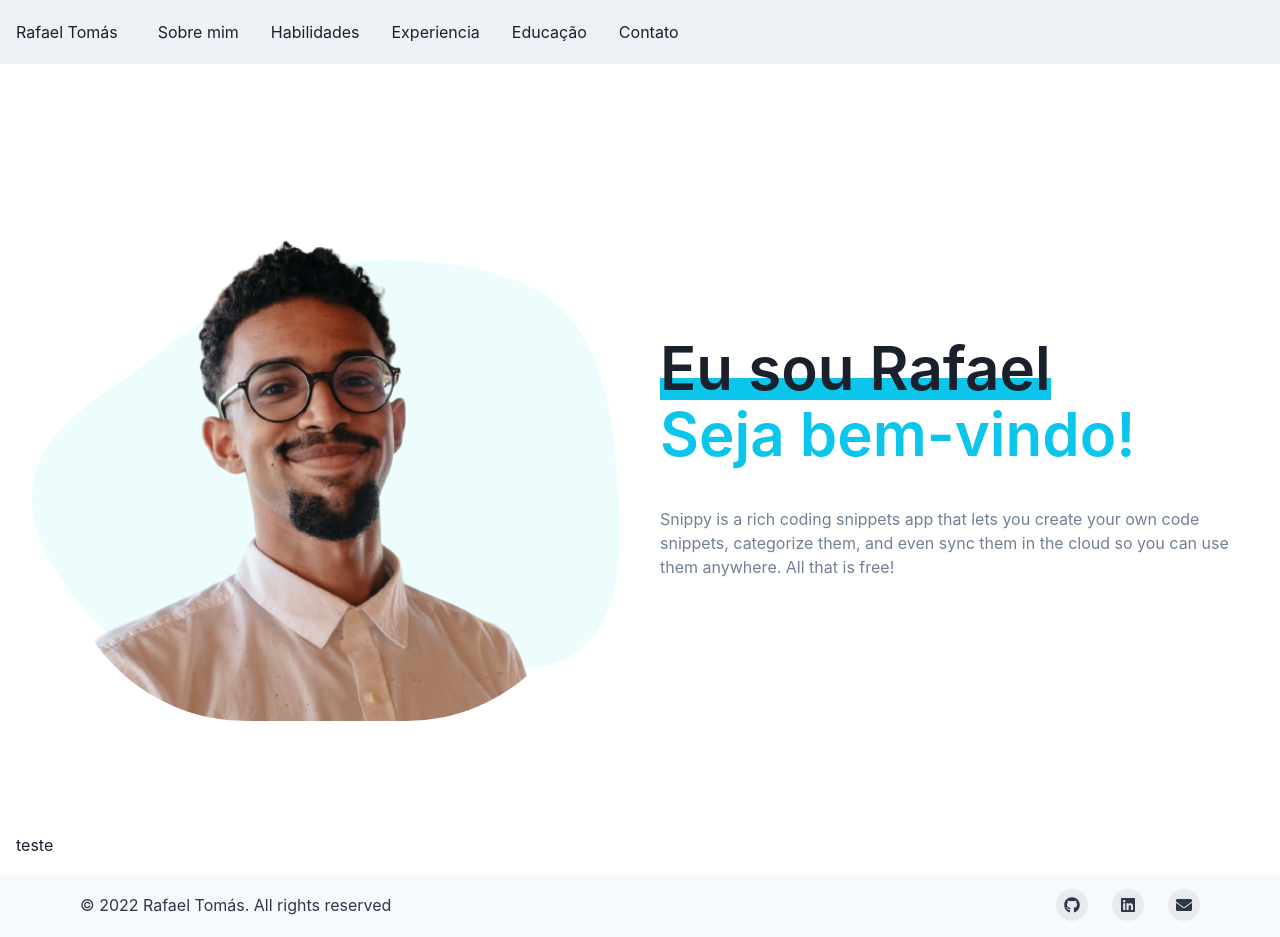
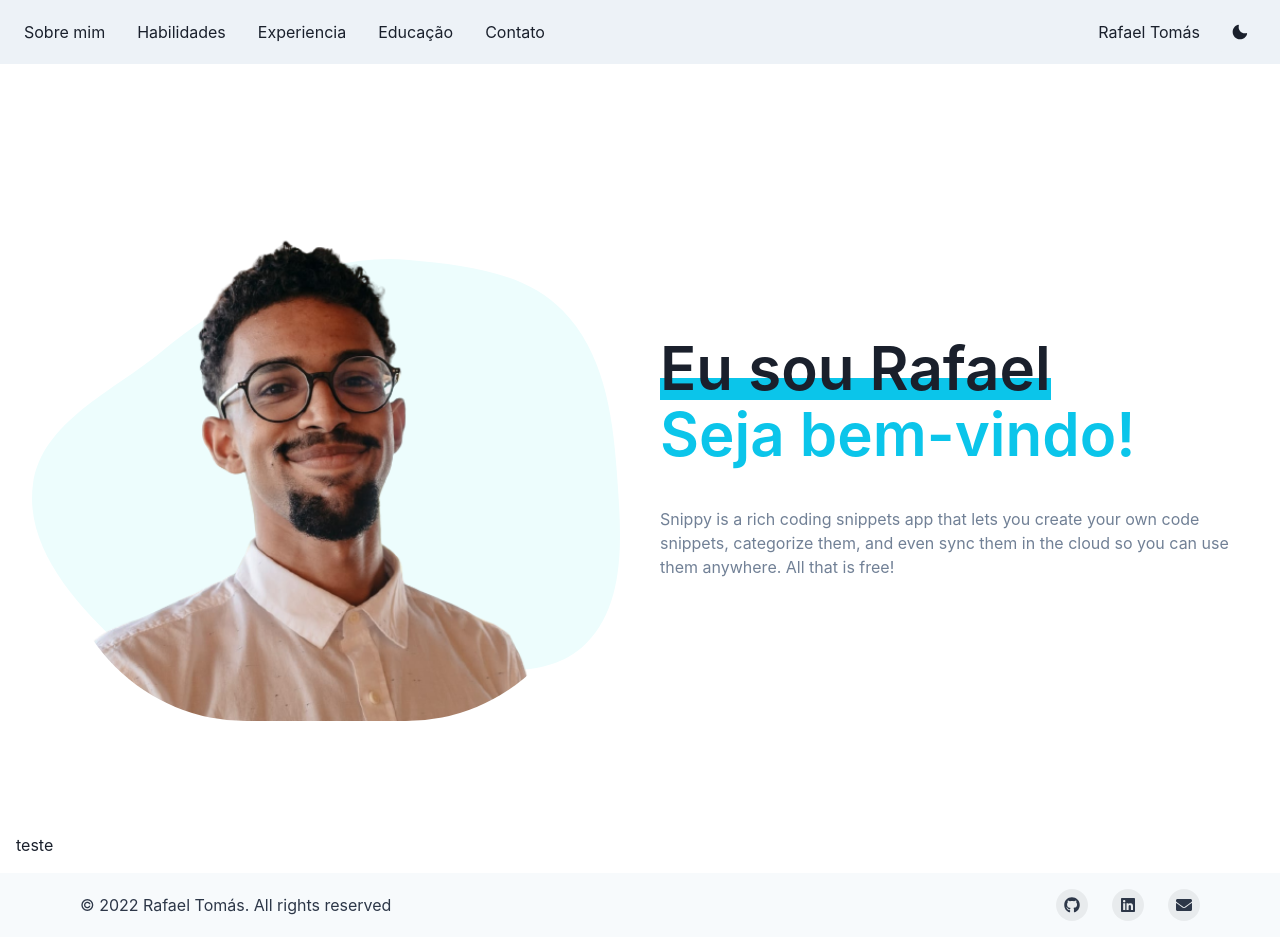
Before and after one commit to RafaelTomas/site-rafael, a React (Create React App) app: page / in a window 1280 px wide. Built offline with nearby package versions, Linux system fonts and the light colour scheme.

Commit message:
feat: add Dark theme in Nav ramo main

```diff
--- a/src/components/Nav/Nav.tsx
+++ b/src/components/Nav/Nav.tsx
@@ -1,14 +1,16 @@
 import React, { FunctionComponent } from 'react';
 import {
   Box,
+  Button,
   Flex,
   HStack,
   IconButton,
   useDisclosure,
   useColorModeValue,
   Stack,
+  useColorMode
 } from '@chakra-ui/react';
-import { HamburgerIcon, CloseIcon } from '@chakra-ui/icons';
+import { HamburgerIcon, CloseIcon, MoonIcon, SunIcon } from '@chakra-ui/icons';
 import NavLink from './NavLink';
 import { NavLinkProps } from './types';
 
@@ -22,12 +24,14 @@ const Links: Array<NavLinkProps> = [
 
 
 const Nav: FunctionComponent = ({ children }) => {
+  const { colorMode, toggleColorMode } = useColorMode();
   const { isOpen, onOpen, onClose } = useDisclosure();
 
   return (
     <>
       <Box bg={useColorModeValue('gray.100', 'gray.900')} px={4}>
         <Flex h={16} alignItems={'center'} justifyContent={'space-between'}>
+
           <IconButton
             size={'md'}
             icon={isOpen ? <CloseIcon /> : <HamburgerIcon />}
@@ -36,7 +40,6 @@ const Nav: FunctionComponent = ({ children }) => {
             onClick={isOpen ? onClose : onOpen}
           />
           <HStack spacing={8} alignItems={'center'}>
-            <Box>Rafael Tomás</Box>
             <HStack
               as={'nav'}
               spacing={4}
@@ -46,6 +49,13 @@ const Nav: FunctionComponent = ({ children }) => {
               ))}
             </HStack>
           </HStack>
+          <Flex alignItems={'center'}>
+            <Box p={4}>Rafael Tomás</Box>
+            <Stack direction={'row'} spacing={7} />
+            <Button onClick={toggleColorMode}>
+              {colorMode === 'light' ? <MoonIcon /> : <SunIcon />}
+            </Button>
+          </Flex>
         </Flex>
 
         {isOpen ? (
@@ -58,8 +68,8 @@ const Nav: FunctionComponent = ({ children }) => {
           </Box>
         ) : null}
       </Box>
+      <Box p={4}>{children}</Box>
 
-      <Box p={4}>{children}</Box>
     </>
   );
 };
```
